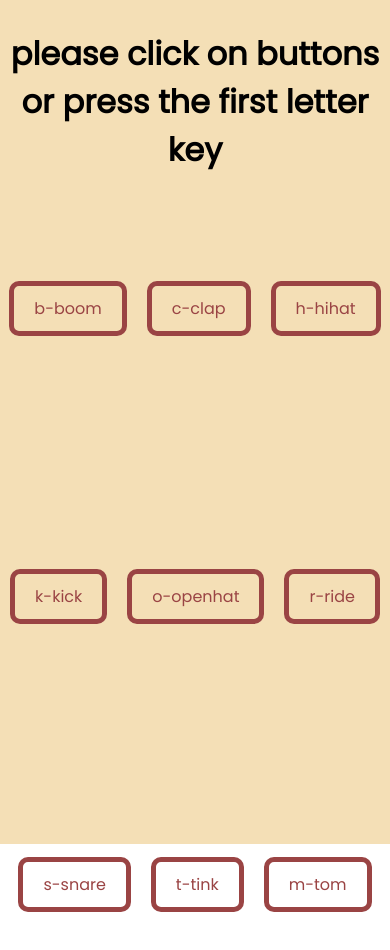
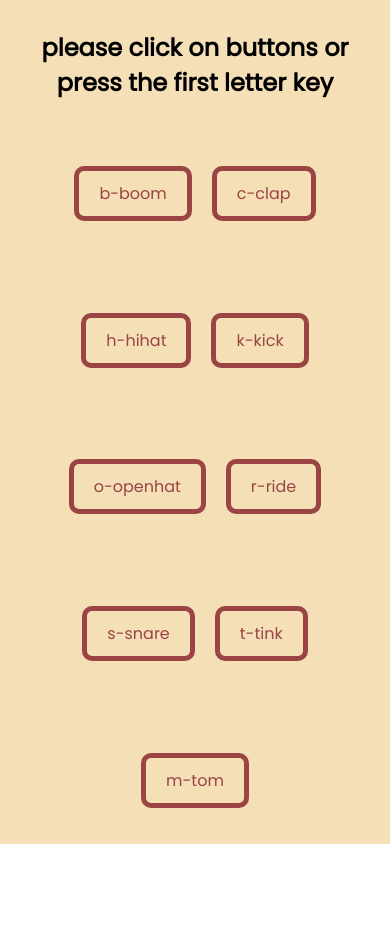
Before and after one commit to MoeinZideh/audioProject, a plain HTML site: page index.html in a window 390 px wide. After the commit the page ends 844 px from the top, so only its background shows below. Drawn offline with Linux system fonts and the light colour scheme.

Commit message:
improve style

```diff
--- a/index.html
+++ b/index.html
@@ -8,7 +8,9 @@
 </head>
 <body>
     <div id="container">
-        <h1>please click on buttons or press the first letter key</h1>
+        <div class="titleWrapper">
+            <h1>please click on buttons or press the first letter key</h1>
+        </div>
         <div id="soundsArea">
             <div id="boom">b-boom</div>
             <div id="clap">c-clap</div>
--- a/style.css
+++ b/style.css
@@ -11,11 +11,15 @@ body {
 
 #container{
     height: 100vh;
+    padding: 30px 20px 0;
     background-color: #F4DFB6;
+    display: flex;
+    justify-content: center;
+    align-items: center;
+    flex-direction: column;
 }
-#container h1{
+#container .titleWrapper h1{
     text-align: center;
-    padding-top: 30px;
 }
 #soundsArea{
     height: 100vh;
@@ -33,3 +37,14 @@ body {
     color: #9A4444;
     cursor: pointer;
 }
+
+/* ******************* Media query **************** */
+
+@media screen and (max-width: 768px) {
+    #container .titleWrapper {
+        margin-bottom: 30px;
+    }
+    #container .titleWrapper h1{
+        font-size: 24px;
+    }
+}
```
